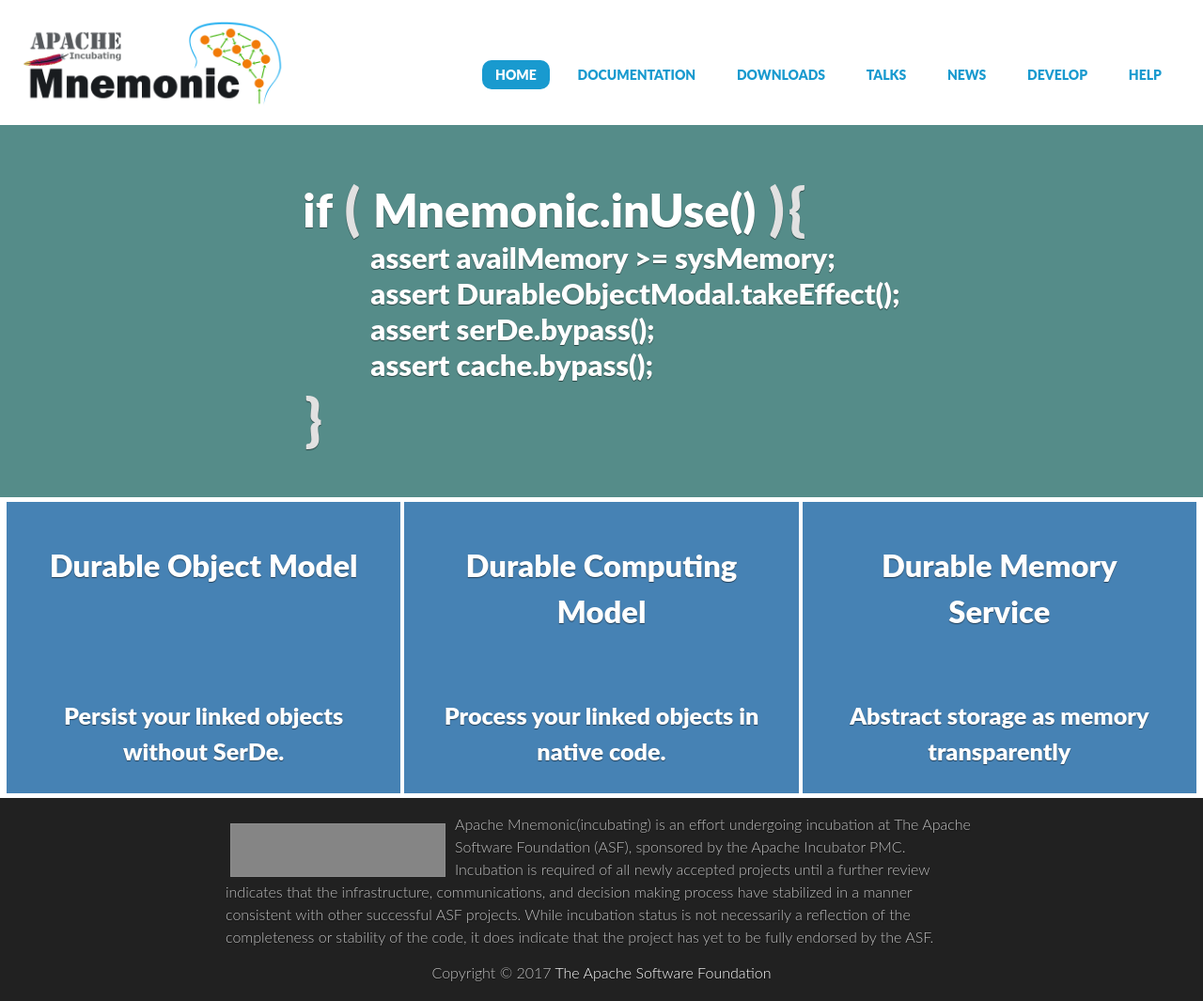
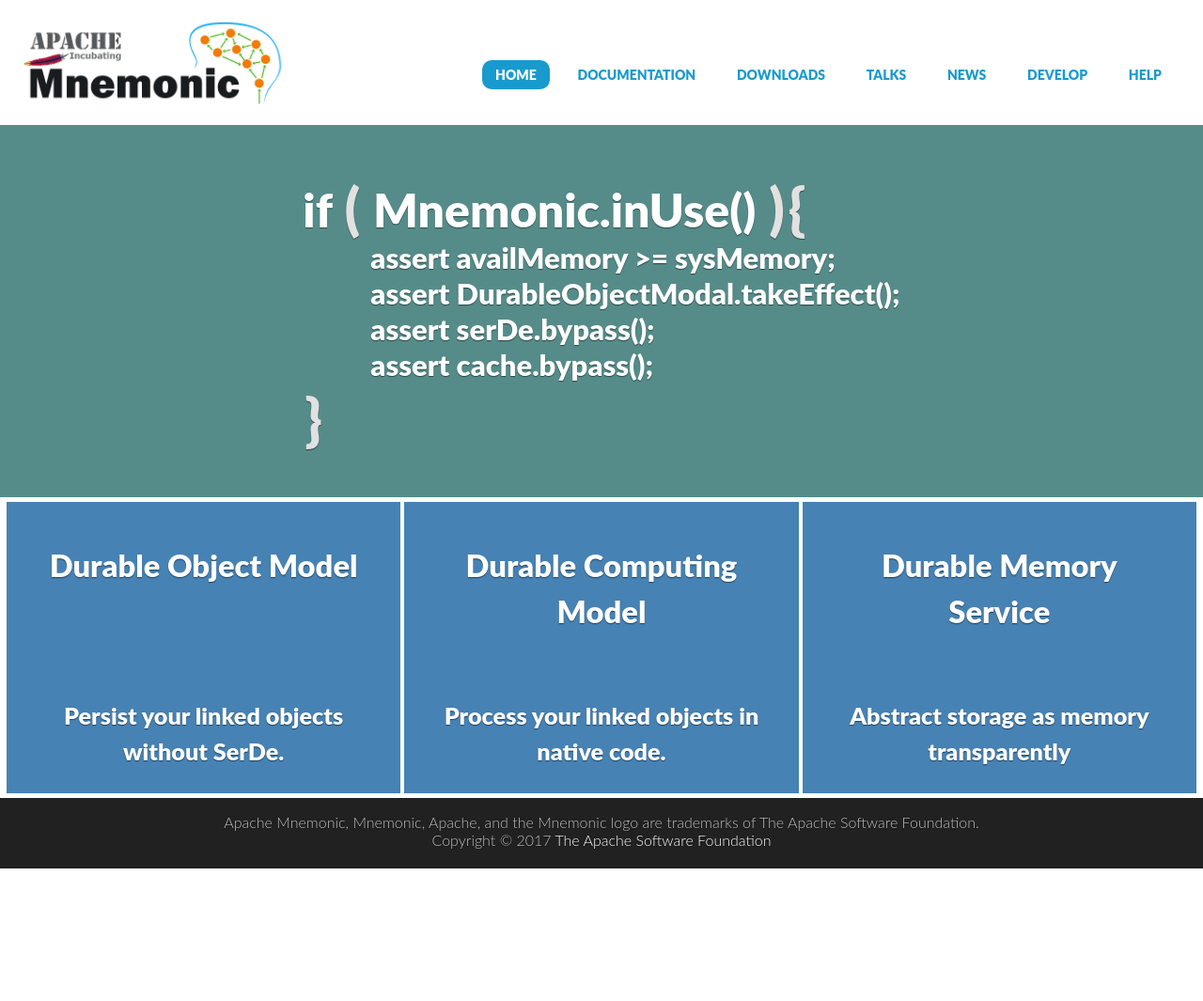
Before and after one commit to apache/mnemonic-site, a Jekyll site: the page built from src/index.html, in a window 1280 px wide. Shown: the whole page at 94% size. Built offline with Jekyll 4.4.1, drawn with Linux system fonts in a browser that asks for light colours; some web fonts are replaced; after the commit the page ends 924 px from its top, so only the background shows below that; grey boxes are pictures that could not be loaded.

Commit message:
MNEMONIC-415: Update Apache incubator logo from website footer

```diff
--- a/src/_includes/footer.html
+++ b/src/_includes/footer.html
@@ -1,9 +1,4 @@
 <footer role="contentinfo">
-  <p><img src="http://incubator.apache.org/images/incubator_feather_egg_logo_bw_crop.png" height="57" width="229" alt="Apache Incubator" align="left" hspace="10" vspace="3" style="background-color:#aaa;"/>
-Apache Mnemonic(incubating) is an effort undergoing incubation at The Apache Software Foundation (ASF), sponsored by the Apache Incubator PMC.
-Incubation is required of all newly accepted projects until a further review indicates that the infrastructure, communications,
-and decision making process have stabilized in a manner consistent with other successful ASF projects.
-While incubation status is not necessarily a reflection of the completeness or stability of the code,
-it does indicate that the project has yet to be fully endorsed by the ASF.
+    <p><div align="center">Apache Mnemonic, Mnemonic, Apache, and the Mnemonic logo are trademarks of The Apache Software Foundation.</div>
 <div align="center"> Copyright &copy;&nbsp;{{ site.time | date: '%Y' }} <a href="https://www.apache.org/">The Apache Software Foundation</a></div></p>
 </footer>
```
